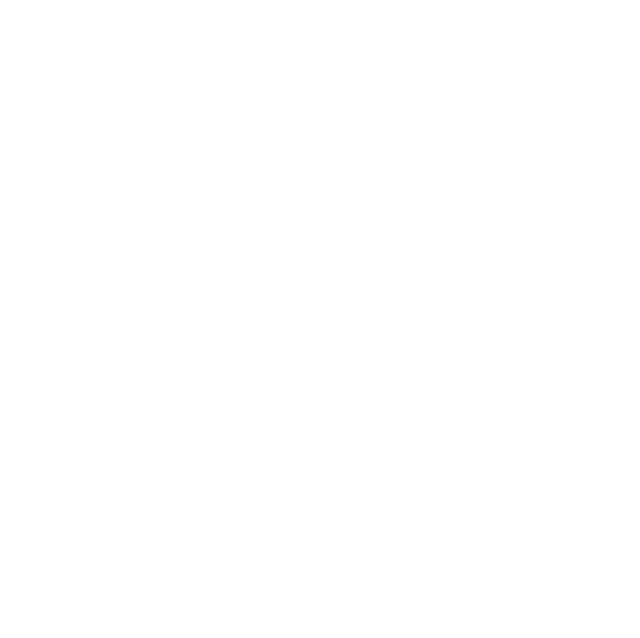
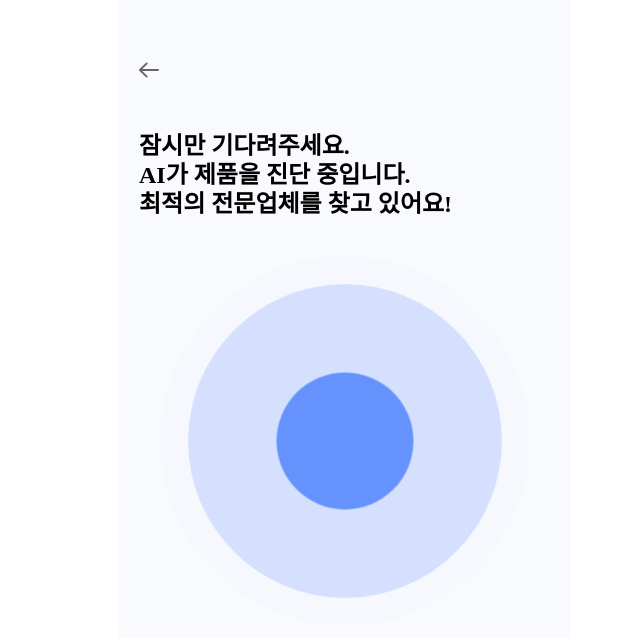
Before and after one commit to TechOn-org/2025_techon_fe, a React (Create React App) app: page /search in a window 1280 px wide. Before the commit this address had no page. Shown: the top 638 px of the page, without its empty margins (295-935 px from the left). Built offline with nearby package versions, Linux system fonts and the light colour scheme.

Commit message:
feat: 진단페이지 애니메이션 추가 및 페이지연결

```diff
--- a/src/Routes.js
+++ b/src/Routes.js
@@ -6,17 +6,21 @@ import MainPage from "./pages/main/main.jsx";
 import SelectPage from "./pages/fix/select.jsx";
 import WritePage from "./pages/fix/write.jsx";
 import LocationPage from "./pages/fix/location.jsx";
+import SearchPage from "./pages/fix/search.jsx";
 import EstimatePage from "./pages/estimate/estimate.jsx";
 import MatchPage from "./pages/matching/matching.jsx";
+import Login from "./pages/login/main.jsx";
 
 export default function AppRouter() {
   return (
     <Routes>
       <Route path="/" element={<SignUp />} />
+      <Route path="/login" element={<Login />} />
       <Route path="/main" element={<MainPage />} />
       <Route path="/select" element={<SelectPage />} />
       <Route path="/write" element={<WritePage />} />
       <Route path="/location" element={<LocationPage />} />
+      <Route path="/search" element={<SearchPage />} />
       <Route path="/estimate" element={<EstimatePage />} />
       <Route path="/match" element={<MatchPage />} />
     </Routes>
--- a/src/components/common/inputs/TextInput.jsx
+++ b/src/components/common/inputs/TextInput.jsx
@@ -7,6 +7,7 @@ const StyledTextarea = styled.textarea`
     padding: 16px;
     justify-content: space-between;
     align-items: center;
+    font-size: 15px;
     border-radius: 8px;
     border: 1px solid #D9D9D9;
     background: #FFF;
@@ -17,6 +18,9 @@ const StyledTextarea = styled.textarea`
         height: ${props.height}px;
     `}
     resize: none;
+    &::-webkit-scrollbar {
+        display: none; /* 크롬, 사파리, 엣지 */
+    }
 `;
 
 function TextInput(props) {
--- a/src/pages/fix/location.jsx
+++ b/src/pages/fix/location.jsx
@@ -11,7 +11,7 @@ function LocationPage() {
     <S.Container>
       {/* 헤더 */}
       <S.Header>
-        <S.BackButton>
+        <S.BackButton onClick={() => navigate(-1)}>
           <img
             src="/images/backbtn.svg"
             alt="logo"
@@ -33,7 +33,7 @@ function LocationPage() {
         <S.Heading>시, 구, 등을 입력해주세요.</S.Heading>
             <TextInput
                         height={16}
-                        placeholder="제목을 작성해주세요(공백 포함 30자 제한)"
+                        placeholder="지역을 입력해주세요"
 
 
                     />
@@ -44,7 +44,7 @@ function LocationPage() {
           title="다음"
           backgroundColor="#2665FE"
           color="#fff"
-          onClick={() => navigate("/next")}
+          onClick={() => navigate("/search")}
         />
       </S.Footer>
     </S.Container>
--- /dev/null
+++ b/src/pages/fix/search.jsx
@@ -0,0 +1,85 @@
+import React, { useEffect } from "react";
+import { useNavigate } from "react-router-dom";
+import styled, { keyframes } from "styled-components";
+import * as S from "./styled";
+
+// 파동 애니메이션
+const ripple = keyframes`
+  0% {
+    transform: scale(0.5);
+    opacity: 0.8;
+  }
+  100% {
+    transform: scale(2.5);
+    opacity: 0;
+  }
+`;
+
+const RippleWrapper = styled.div`
+  position: relative;
+  width: 32vw;   /* 화면 가로의 30% */
+  height: 32vw;  /* 정사각형 유지 */
+  max-width: 150px;
+  max-height: 150px;
+  margin-top: -20vh; /* 화면 높이 기준 위로 이동 */
+`;
+
+const Circle = styled.div`
+  position: absolute;
+  top: 0;
+  left: 0;
+  width: 100%;
+  height: 100%;
+  border-radius: 50%;
+  background: #2665fe;
+  opacity: 0;
+  animation: ${ripple} 3s infinite;
+  animation-delay: ${(props) => props.delay}s;
+`;
+
+
+function SearchPage() {
+  const navigate = useNavigate();
+
+  // 5초 뒤 자동 이동
+  useEffect(() => {
+    const timer = setTimeout(() => {
+      navigate("/match"); // 원하는 경로로 이동
+    }, 50000);
+    return () => clearTimeout(timer);
+  }, [navigate]);
+
+  return (
+    <S.Container>
+      {/* 헤더 */}
+      <S.Header>
+        <S.BackButton onClick={() => navigate(-1)}>
+          <img
+            src="/images/backbtn.svg"
+            alt="logo"
+            style={{ width: "20px", height: "auto" }}
+          />
+        </S.BackButton>
+        <S.StepText></S.StepText>
+      </S.Header>
+
+      {/* 메시지 */}
+      <S.Question>
+        잠시만 기다려주세요. <br />
+        AI가 제품을 진단 중입니다. <br />
+        최적의 전문업체를 찾고 있어요!
+      </S.Question>
+
+      {/* 파동 모션 */}
+      <S.Motion>
+        <RippleWrapper>
+          <Circle delay={0} />
+          <Circle delay={1} />
+          <Circle delay={2} />
+        </RippleWrapper>
+      </S.Motion>
+    </S.Container>
+  );
+}
+
+export default SearchPage;
--- a/src/pages/fix/select.jsx
+++ b/src/pages/fix/select.jsx
@@ -18,7 +18,7 @@ function SelectPage() {
     <S.Container>
       {/* 헤더 */}
       <S.Header>
-        <S.BackButton>
+        <S.BackButton onClick={() => navigate(-1)}>
           <img
             src="/images/backbtn.svg"
             alt="logo"
@@ -56,7 +56,7 @@ function SelectPage() {
           title="다음"
           backgroundColor="#2665FE"
           color="#fff"
-          onClick={() => navigate("/next")}
+          onClick={() => navigate("/write")}
         />
       </S.Footer>
     </S.Container>
--- a/src/pages/fix/styled.js
+++ b/src/pages/fix/styled.js
@@ -49,6 +49,8 @@ export const Question = styled.h2`
 
   .highlight {
     color: #2563eb;
+    font-size: 24px;
+
   }
 `;
 
@@ -111,7 +113,7 @@ export const Heading = styled.div`
     color: var(--light-text, #CCC);
     font-size: 16px;
     font-style: normal;
-    font-weight: 500;
+    font-weight: 400;
     line-height: normal;
     margin-bottom: 12px;
 `;
@@ -132,3 +134,12 @@ export const Contents = styled.div`
     line-height: normal;
     margin-top: 25px;
 `;
+
+//search페이지
+// search페이지 styled.js
+export const Motion = styled.div`
+    display: flex;
+    justify-content: center;
+    align-items: center;
+    flex: 1; /* 필요 시 남은 영역 차지해서 정중앙 배치 */
+`;
--- a/src/pages/fix/write.jsx
+++ b/src/pages/fix/write.jsx
@@ -11,7 +11,7 @@ function WritePage() {
     <S.Container>
       {/* 헤더 */}
       <S.Header>
-        <S.BackButton>
+        <S.BackButton onClick={() => navigate(-1)}>
           <img
             src="/images/backbtn.svg"
             alt="logo"
@@ -33,7 +33,7 @@ function WritePage() {
         <S.Heading>제품 모델명을 입력해주세요</S.Heading>
             <TextInput
                         height={16}
-                        placeholder="제목을 작성해주세요(공백 포함 30자 제한)"
+                        placeholder="모델명을 입력해주세요"
 
 
                     />
@@ -42,7 +42,7 @@ function WritePage() {
         <S.Heading>제품에서 어떤 증상이 나타나는지 입력해주세요</S.Heading>
         <TextInput
                         height={264}
-                        placeholder="내용"
+                        placeholder="증상을 입력해주세요"
 
         />
     </S.Contents>
@@ -52,7 +52,7 @@ function WritePage() {
         title="다음"
         backgroundColor="#2665FE"
         color="#fff"
-        onClick={() => navigate("/next")}
+        onClick={() => navigate("/location")}
         />
     </S.Footer>
     </S.Container>
--- a/src/pages/login/main.jsx
+++ b/src/pages/login/main.jsx
@@ -1,4 +1,4 @@
-
+import { useNavigate } from "react-router-dom";
 import React from "react";
 import './style.css';
 
```
